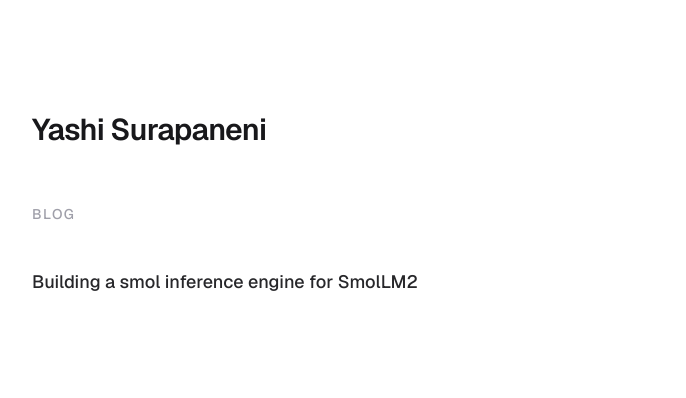
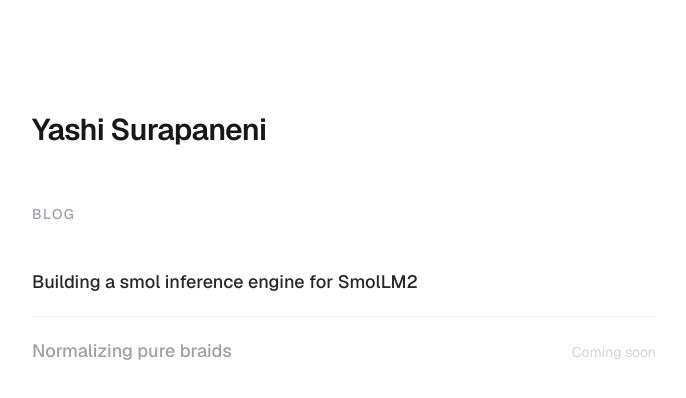
Before and after one commit to yashibuilds/yashi-site, a Next.js app: page / in a window 1280 px wide. Shown: the top 398 px of the page, without its empty margins (296-982 px from the left). Built offline with nearby package versions, Linux system fonts and the light colour scheme.

Commit message:
Add Normalizing pure braids as unlinked draft post
Co-authored-by: yashibuilds <yashibuilds@gmail.com>

```diff
--- a/app/blog/[slug]/page.tsx
+++ b/app/blog/[slug]/page.tsx
@@ -7,7 +7,9 @@ import remarkGfm from "remark-gfm";
 import { getPost, getPostContent, posts } from "@/lib/posts";
 
 export function generateStaticParams() {
-  return posts.map((post) => ({ slug: post.slug }));
+  return posts
+    .filter((post) => !post.draft)
+    .map((post) => ({ slug: post.slug }));
 }
 
 export async function generateMetadata({
--- a/app/page.tsx
+++ b/app/page.tsx
@@ -17,14 +17,22 @@ export default function Home() {
         <ul className="mt-6 flex flex-col divide-y divide-zinc-100 dark:divide-zinc-800/80">
           {posts.map((post) => (
             <li key={post.slug}>
-              <Link
-                href={`/blog/${post.slug}`}
-                className="group block py-5"
-              >
-                <span className="text-lg font-medium text-zinc-800 underline-offset-4 group-hover:underline dark:text-zinc-200">
-                  {post.title}
-                </span>
-              </Link>
+              {post.draft ? (
+                <div className="flex items-baseline justify-between gap-6 py-5">
+                  <span className="text-lg font-medium text-zinc-400 dark:text-zinc-600">
+                    {post.title}
+                  </span>
+                  <span className="shrink-0 text-sm text-zinc-300 dark:text-zinc-700">
+                    Coming soon
+                  </span>
+                </div>
+              ) : (
+                <Link href={`/blog/${post.slug}`} className="group block py-5">
+                  <span className="text-lg font-medium text-zinc-800 underline-offset-4 group-hover:underline dark:text-zinc-200">
+                    {post.title}
+                  </span>
+                </Link>
+              )}
             </li>
           ))}
         </ul>
--- a/lib/posts.ts
+++ b/lib/posts.ts
@@ -5,6 +5,8 @@ export type Post = {
   slug: string;
   title: string;
   description: string;
+  /** Draft posts appear in the list but have no page yet. */
+  draft?: boolean;
 };
 
 export const posts: Post[] = [
@@ -14,10 +16,16 @@ export const posts: Post[] = [
     description:
       "Making each step of LLM inference more intuitive, one smol model at a time.",
   },
+  {
+    slug: "normalizing-pure-braids",
+    title: "Normalizing pure braids",
+    description: "Coming soon.",
+    draft: true,
+  },
 ];
 
 export function getPost(slug: string): Post | undefined {
-  return posts.find((post) => post.slug === slug);
+  return posts.find((post) => post.slug === slug && !post.draft);
 }
 
 export function getPostContent(slug: string): string {
```
